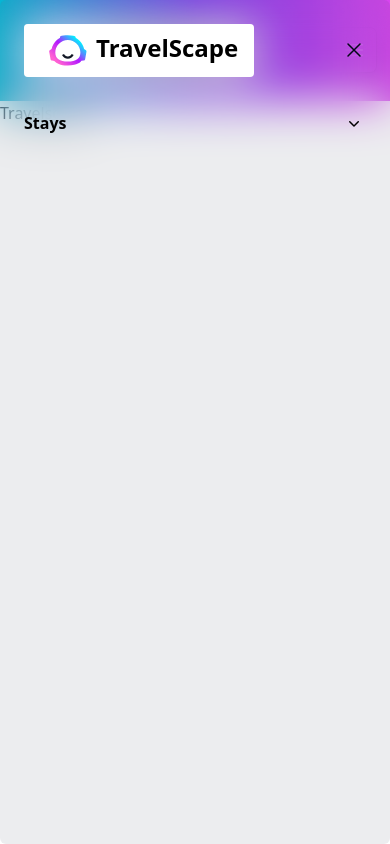
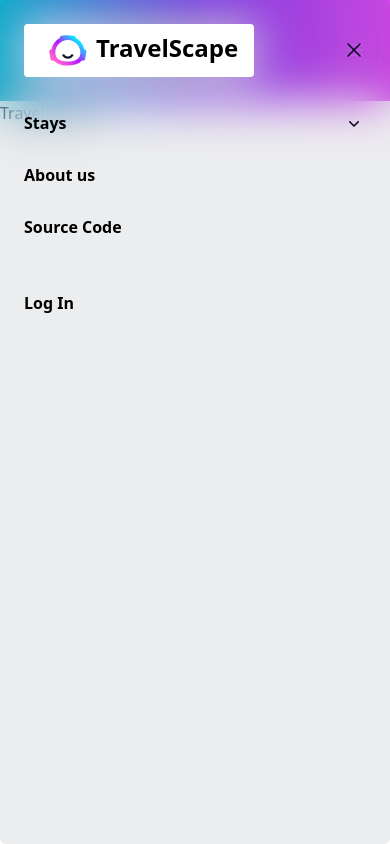
Before and after one commit to ilorde-exe/next-web-scraper, a Next.js app: page / in a window 390 px wide. Both pictures are taken after a click on the button "Open main menu". Built offline with nearby package versions, Linux system fonts and the light colour scheme.

Commit message:
Mobile ui finished

```diff
--- a/components/Header.tsx
+++ b/components/Header.tsx
@@ -251,12 +251,35 @@ const Header = () => {
                             as="a"
                             key={item.name}
                             href={item.href}
-                          ></Disclosure.Button>
+                            className="block rounded-lg py-2 pl-6 pr-3 text-sm font-semibold leading-7 text-black hover:bg-gray-400 hover:bg-clip-padding hover:backdrop-filter hover:backdrop-blur-2xl hover:bg-opacity-5"
+                          >
+                            {item.name}
+                          </Disclosure.Button>
                         ))}
                       </Disclosure.Panel>
                     </>
                   )}
                 </Disclosure>
+                <a
+                  href="#"
+                  className="-mx-3 block rounded-lg px-3 py-2 text-base font-semibold leading-7 text-black hover:bg-gray-400 hover:bg-clip-padding hover:backdrop-filter hover:backdrop-blur-2xl hover:bg-opacity-5"
+                >
+                  About us
+                </a>
+                <a
+                  href="#"
+                  className="-mx-3 block rounded-lg px-3 py-2 text-base font-semibold leading-7 text-black hover:bg-gray-400 hover:bg-clip-padding hover:backdrop-filter hover:backdrop-blur-2xl hover:bg-opacity-5"
+                >
+                  Source Code
+                </a>
+                <div className="py-6">
+                  <a
+                    href="#"
+                    className="-mx-3 block rounded-lg px-3 py-2 text-base font-semibold leading-7 text-black hover:bg-gray-400 hover:bg-clip-padding hover:backdrop-filter hover:backdrop-blur-2xl hover:bg-opacity-5"
+                  >
+                    Log In
+                  </a>
+                </div>
               </div>
             </div>
           </div>
```
